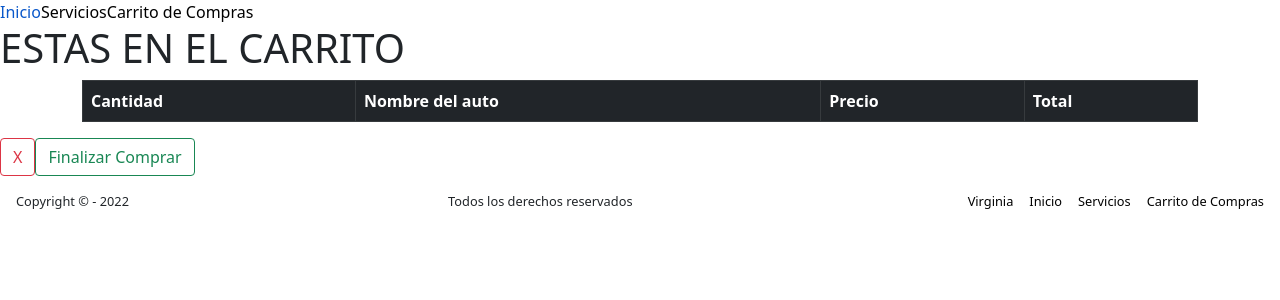
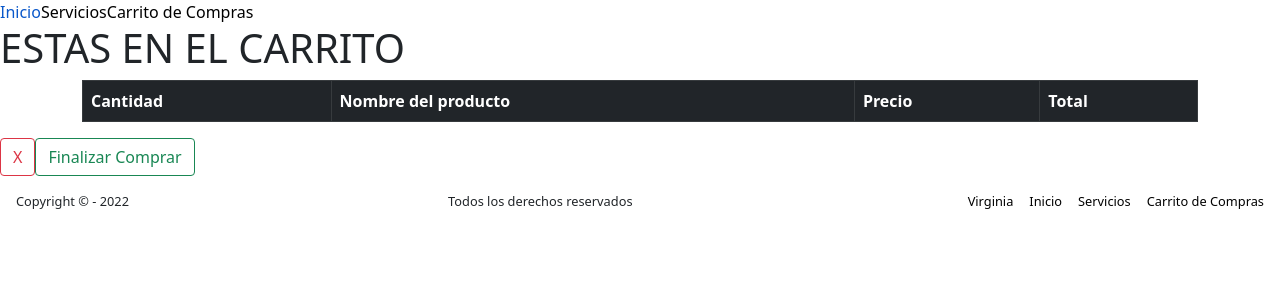
Before and after one commit to VdRostagno/primerentregaREACT, a React (Create React App) app: page /Cart in a window 1280 px wide. Shown: the top 300 px of the page. Built offline with nearby package versions, Linux system fonts and the light colour scheme.

Commit message:
Update Cart.js

```diff
--- a/src/Componentes/Cart.js
+++ b/src/Componentes/Cart.js
@@ -17,7 +17,7 @@ export  default function Cart() {
                 <tr>
 
                 <th>Cantidad</th>
-                <th>Nombre del auto</th>
+                <th>Nombre del producto</th>
                 <th>Precio</th>
                 <th>Total</th>
                 </tr>
```
